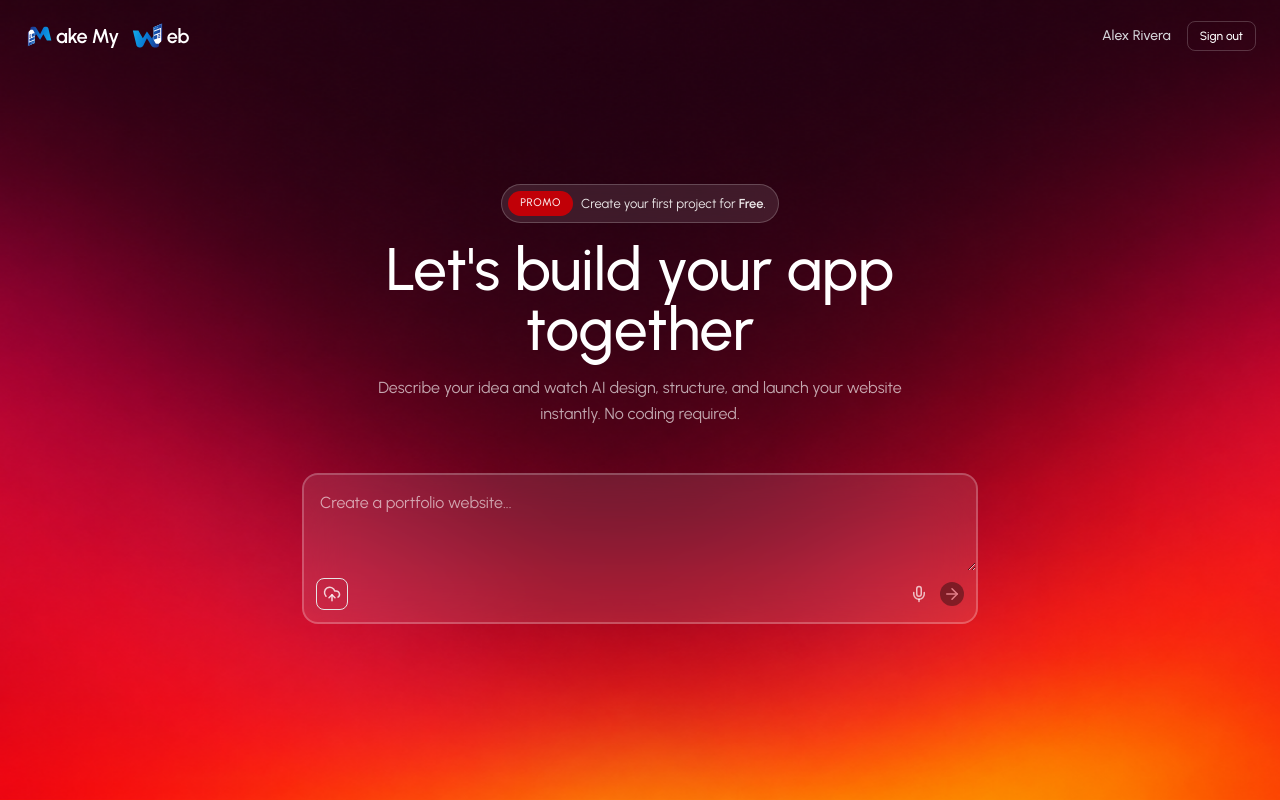
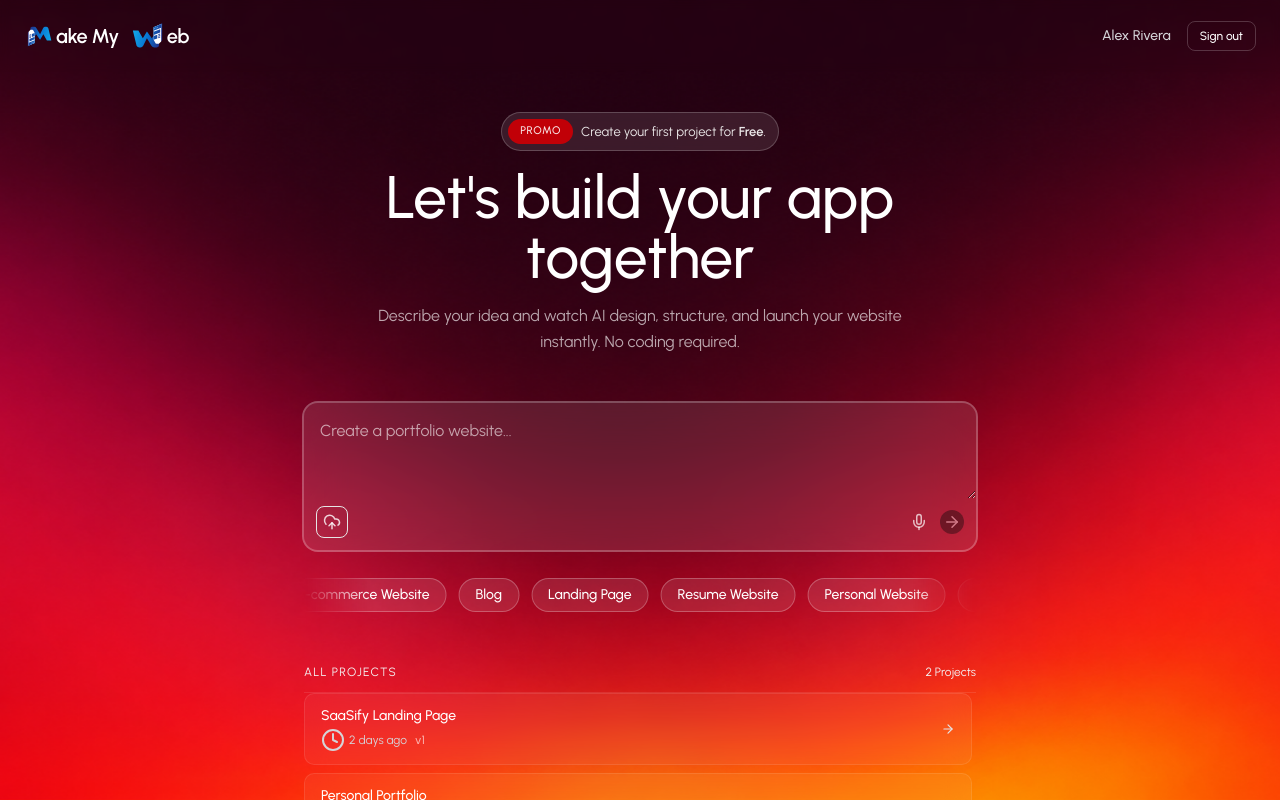
Before and after one commit to jomi087/MakeMyWeb_AI, a React (Vite) app in the folder client/: page / in a window 1280 px wide. Built offline with nearby package versions, Linux system fonts and the light colour scheme; no server answers.

Commit message:
feat: enhance HomePage with project display and scrolling marquee; adjust animation speed

```diff
--- a/client/src/index.css
+++ b/client/src/index.css
@@ -223,7 +223,7 @@ body {
 .animate-marquee {
   display: flex;
   width: max-content;
-  animation: marquee 35s linear infinite;
+  animation: marquee 20s linear infinite;
 }
 
 .animate-marquee:hover {
--- a/client/src/pages/HomePage.jsx
+++ b/client/src/pages/HomePage.jsx
@@ -1,13 +1,33 @@
+import { homeTags } from '@/assets/assets.js';
 import PromptInput from '@/components/PromptInput.jsx';
 import { useAppContext } from '@/hook/useAppContext.js';
 import { Button } from '@base-ui/react/button';
+import { ArrowRightIcon, ClockIcon, Trash2Icon } from 'lucide-react';
+import moment from 'moment/moment.js';
+import { useEffect } from 'react';
+import { useNavigate } from 'react-router-dom';
 
 const HomePage = () => {
-  const { user } = useAppContext();
+  const navigate = useNavigate();
+  const {
+    user,
+    projects,
+    loadingProjects,
+    generatingProject,
+    loadProjects,
+    handleGenerate,
+    handleDelete,
+    logout,
+  } = useAppContext();
+
+  useEffect(() => {
+    loadProjects();
+  }, [loadProjects]);
+
   return (
     <div className="h-screen overflow-y-scroll text-white font-sans bg-[url('/bg-img.png')] bg-cover bg-center bg-no-repeat">
       {/* Nav */}
-      <nav className="sticky top-0 z-10 flex items-center justify-between px-6 py-4">
+      <nav className="sticky bg- top-0 z-10 flex items-center justify-between px-6 py-4 backdrop-blur-xs">
         <div className="flex items-center gap-2">
           <div className="flex items-center">
             <img src="/logo.svg" alt="logo" className="size-8 rotate-180" />
@@ -20,14 +40,17 @@ const HomePage = () => {
         </div>
         <div className="flex items-center gap-4 text-sm font-medium text-zinc-300">
           <span>{user?.name}</span>
-          <Button className="py-1.5 px-3 border border-white/20 text-white hover:bg-white/10 text-xs rounded-md cursor-pointer bg-transparent">
+          <Button
+            onClick={logout}
+            className="py-1.5 px-3 border border-white/20 text-white hover:bg-white/10 text-xs rounded-md cursor-pointer bg-transparent"
+          >
             Sign out
           </Button>
         </div>
       </nav>
 
       {/* Hero */}
-      <div className="flex-1 flex flex-col items-center justify-center px-6 pb-20 mt-8 xl:mt-28">
+      <div className="flex-1 flex flex-col items-center  justify-center px-6 pb-20 mt-8 xl:mt-10">
         <div className="w-full max-w-2xl flex flex-col items-center">
           {/* Promo badge */}
           <div className="flex items-center gap-2 p-1.5 pr-3 bg-white/10 backdrop-blur-md rounded-full border border-white/20 text-[13px] text-white/90">
@@ -52,15 +75,84 @@ const HomePage = () => {
           {/* Promt input with glassmosphic variant */}
           <div className="w-full mt-6">
             <PromptInput
-              onSubmit={() => {
-                console.log('logic need to be added');
-              }}
-              loading={false} // temp value
+              onSubmit={handleGenerate}
+              loading={generatingProject} // temp value
               placeholder="Create a portfolio website..."
               variant="glass"
               autoFocus
             />
           </div>
+
+          {/* Scroolling Marque tags */}
+          <div className="masked-marquee w-full mt-6 max-w-2xl overflow-hidden py-1">
+            <div className="animate-marquee gap-3">
+              {homeTags.map((tag, i) => (
+                <Button
+                  disabled={generatingProject}
+                  className="px-4 py-1.5 border rounded-full text-sm text-white bg-white/10 border-white/25 haver:bg-white/20 transition cursor-pointer shrink-0 font-medium"
+                  onClick={() => handleGenerate(tag)}
+                  key={i}
+                >
+                  {tag}
+                </Button>
+              ))}
+            </div>
+          </div>
+
+          {/* All Projects */}
+          {!loadingProjects && projects.length > 0 && (
+            <div className="mt-12 w-full">
+              <div className="flex items-center justify-between pb-3 border-b border-white/10">
+                <p className="text-xs font-medimum uppercase text-zinc-100 tracking-widest ">
+                  All Projects
+                </p>
+                <span className="text-xs text-zinc-100 font-normal">
+                  {projects.length}{' '}
+                  {projects.length === 1 ? 'Project' : 'Projects'}
+                </span>
+              </div>
+
+              <div className="space-y-2 max-h-[80vh] overflow-y-auto pr-1">
+                {projects.map((p) => (
+                  <div
+                    className="bg-white/5 border border-white/10 rounded-lg px-4 py-3 flex items-center justify-between group hover:border-white/20 hover:bg-white/10 cursor-pointer backdrop-blur-md transition-all"
+                    key={p._id}
+                    onClick={() => navigate(`/builder/${p._id}`)}
+                  >
+                    <div className="flex-1 min-w-0">
+                      <p className="text-sm font-medium text-white truncate">
+                        {p.name}
+                      </p>
+                      <div className="flex items-center gap-2 mt-0.5">
+                        <span className="text-xs text-zinc-300 flex items-center gap-1">
+                          <ClockIcon sizse={10} />
+                          {moment(p.updateAt || p.createdAt).fromNow()}
+                        </span>
+                        <span className="text-xs text-white/60 font-medium">
+                          v{p.version}
+                        </span>
+                      </div>
+                    </div>
+                    <div className="flex items-center gap-2">
+                      <Button
+                        onClick={(e) => {
+                          e.stopPropagation();
+                          handleDelete(p._id);
+                        }}
+                        className="p-1.5 rounded-md text-zinc-200 hover:text-red-400 hover:bg-white/10 opacity-0 group-hover:opacity-100 transition-opacity"
+                      >
+                        <Trash2Icon size={14} />
+                      </Button>
+                      <ArrowRightIcon
+                        size={14}
+                        className="text-zinc-200 group-hover:text-white"
+                      />
+                    </div>
+                  </div>
+                ))}
+              </div>
+            </div>
+          )}
         </div>
       </div>
     </div>
```
